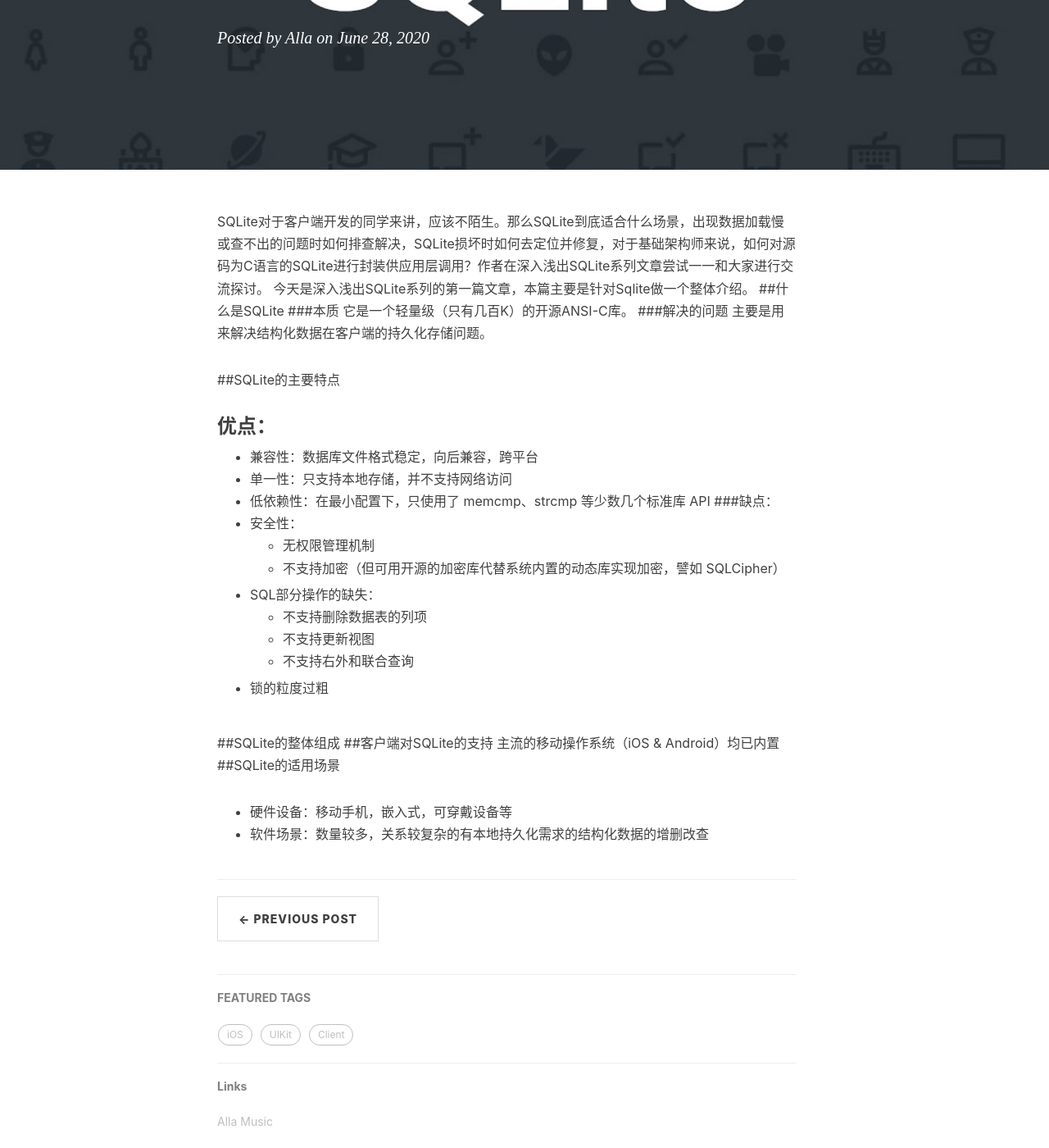
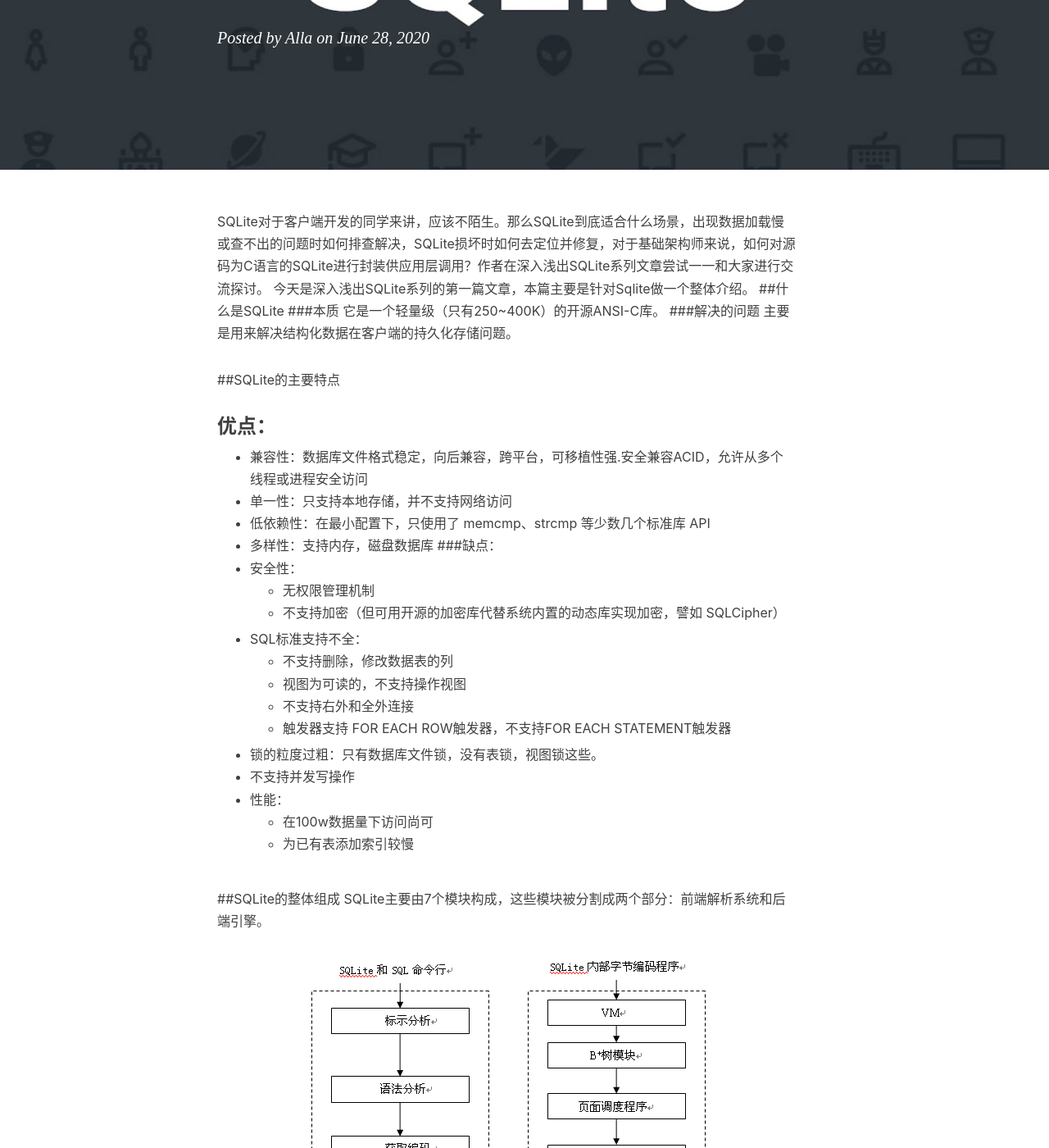
Before and after one commit to cocoacitizen/fenn2048.github.io, a Jekyll site: the page built from _posts/2020-06-28-sqlite-explore1.markdown, in a window 1280 px wide and 1400 px high, scrolled down 376 px. Shown: the whole window at 82% size. Built offline with Jekyll 4.4.1, drawn with Linux system fonts in a browser that asks for light colours; nearby versions of some CDN libraries; comment, search, counter and statistics services are not loaded; some of the changed text lies outside the part shown.

Commit message:
third commit

```diff
--- a/_posts/2020-06-28-sqlite-explore1.markdown
+++ b/_posts/2020-06-28-sqlite-explore1.markdown
@@ -15,26 +15,68 @@ SQLite对于客户端开发的同学来讲，应该不陌生。那么SQLite到
 今天是深入浅出SQLite系列的第一篇文章，本篇主要是针对Sqlite做一个整体介绍。
 ##什么是SQLite
 ###本质
-它是一个轻量级（只有几百K）的开源ANSI-C库。
+它是一个轻量级（只有250~400K）的开源ANSI-C库。
 ###解决的问题
 主要是用来解决结构化数据在客户端的持久化存储问题。
 
 ##SQLite的主要特点
 ### 优点：
-- 兼容性：数据库文件格式稳定，向后兼容，跨平台
+- 兼容性：数据库文件格式稳定，向后兼容，跨平台，可移植性强.安全兼容ACID，允许从多个线程或进程安全访问
 - 单一性：只支持本地存储，并不支持网络访问
 - 低依赖性：在最小配置下，只使用了 memcmp、strcmp 等少数几个标准库 API
+- 多样性：支持内存，磁盘数据库
 ###缺点：
 - 安全性：
     - 无权限管理机制
     - 不支持加密（但可用开源的加密库代替系统内置的动态库实现加密，譬如 SQLCipher）
-- SQL部分操作的缺失：
-    - 不支持删除数据表的列项
-    - 不支持更新视图
-    - 不支持右外和联合查询
-- 锁的粒度过粗
+- SQL标准支持不全：
+    - 不支持删除，修改数据表的列
+    - 视图为可读的，不支持操作视图
+    - 不支持右外和全外连接
+    - 触发器支持 FOR EACH ROW触发器，不支持FOR EACH STATEMENT触发器
+- 锁的粒度过粗：只有数据库文件锁，没有表锁，视图锁这些。
+- 不支持并发写操作
+- 性能：
+    - 在100w数据量下访问尚可
+    - 为已有表添加索引较慢
 
 ##SQLite的整体组成
+SQLite主要由7个模块构成，这些模块被分割成两个部分：前端解析系统和后端引擎。
+
+![](/img/20200628/sqlite-modules.jpg)
+
+###前端：
+
+前端预处理应用程序传递过来的SQL语句和SQLite命令。对获取的编码分析，优化，并转换为后端能够执行的SQLite内部字节编码。前端可分为三个模块：
+
+- 标示分析（Tokenizer）
+将输入的SQL语句分成标识符；
+
+- 语法分析（Parser）
+解析器分析通过标识器产生的标识分析语句的结构，并且得到一棵语法树。解析器同时也包含了重构语法树的优化器，因此能够找到一棵产生一个高效的字节编码程序的语法树。
+
+- 代码生成器（Code Generator）
+代码生成器遍历语法树，并且生成一个等价的字节编码程序
+
+前端实现了sqlite3_prepare API函数。
+
+###后端：
+
+后端是用来解释字节编码程序的引擎。该引擎做的才是真正的数据库处理工作。后端部分由四个模块组成：
+
+- 虚拟机（VM）
+VM模块是一个内部字节编码语言的解释器。它通过执行字节编码语句来实现SQL语句的工作。它是数据库中数据的最终的操作者。它把数据库看成表和索引的集合，而表和索引则是一系列的元组或者记录。
+
+- B/B+-树
+B/B+树模块把每一个元组集组织进一个依次排好序的树状数据结构中，表和索引被分别置于单独的B+和B树中。该模块帮助VM进行搜索，插入和删除树中的元组。它也帮助VM创建新的树和删除旧的树
+
+- 页面调度程序（pager）
+页面调度程序模块在原始文件的上层实现了一个面向页面的数据库文件抽象。它管理B/B+树使用的内存内缓存（数据库页的），另外，他也管理文件的锁定，并用日志来实现事务的ACID属性。
+
+- 操作系统交界面（system interface）
+操作系统交界面模块提供了对应于不同本地操作系统的统一的交界面
+后端实现了slqite3_bind_*,sqlite3_step,sqlite3_column_*,sqlite3_reset和sqlite3_finalize API函数。
+
 ##客户端对SQLite的支持
 主流的移动操作系统（iOS & Android）均已内置
 ##SQLite的适用场景
```
Also changed, not shown: img/20200628/sqlite-modules.jpg (added), 1 other file.
